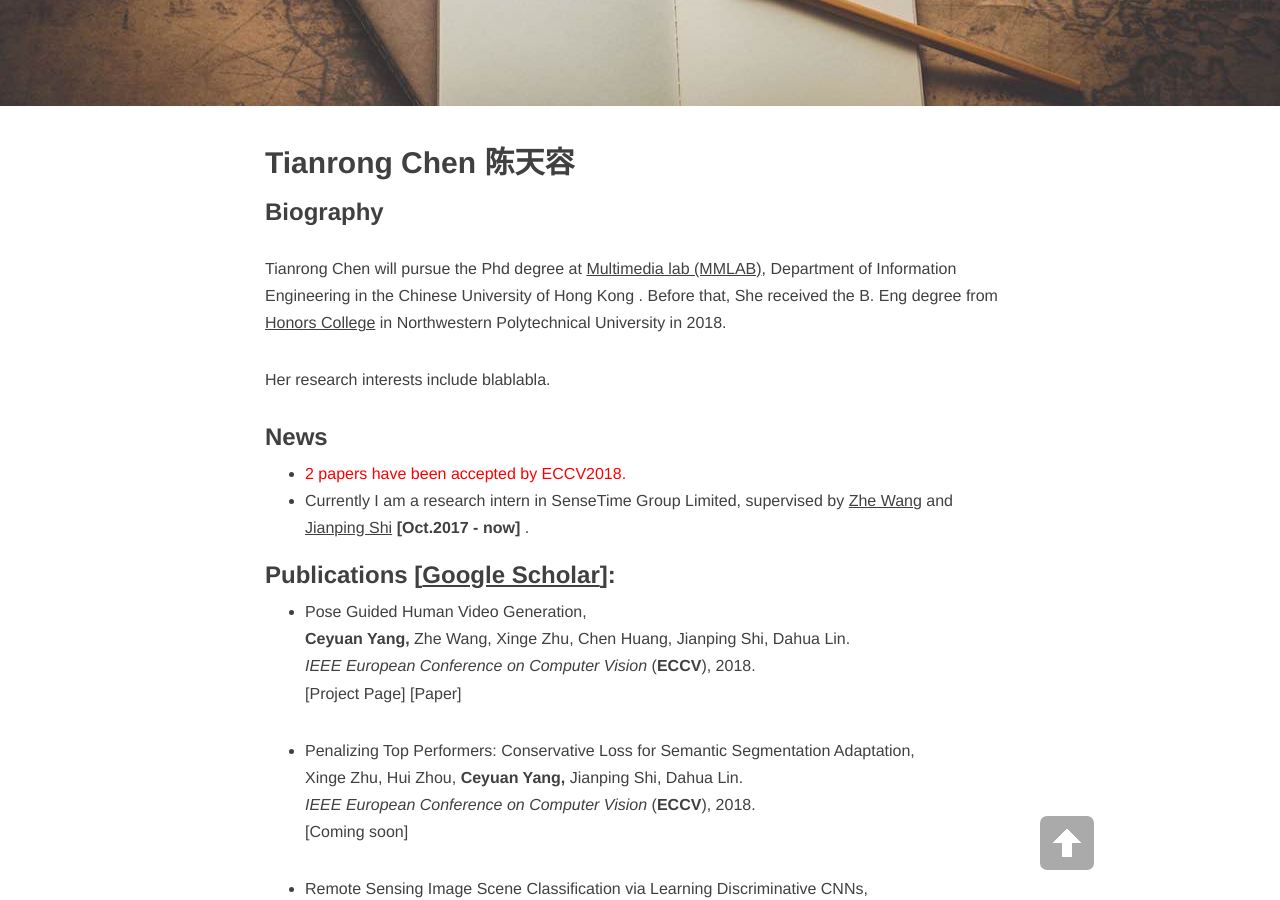
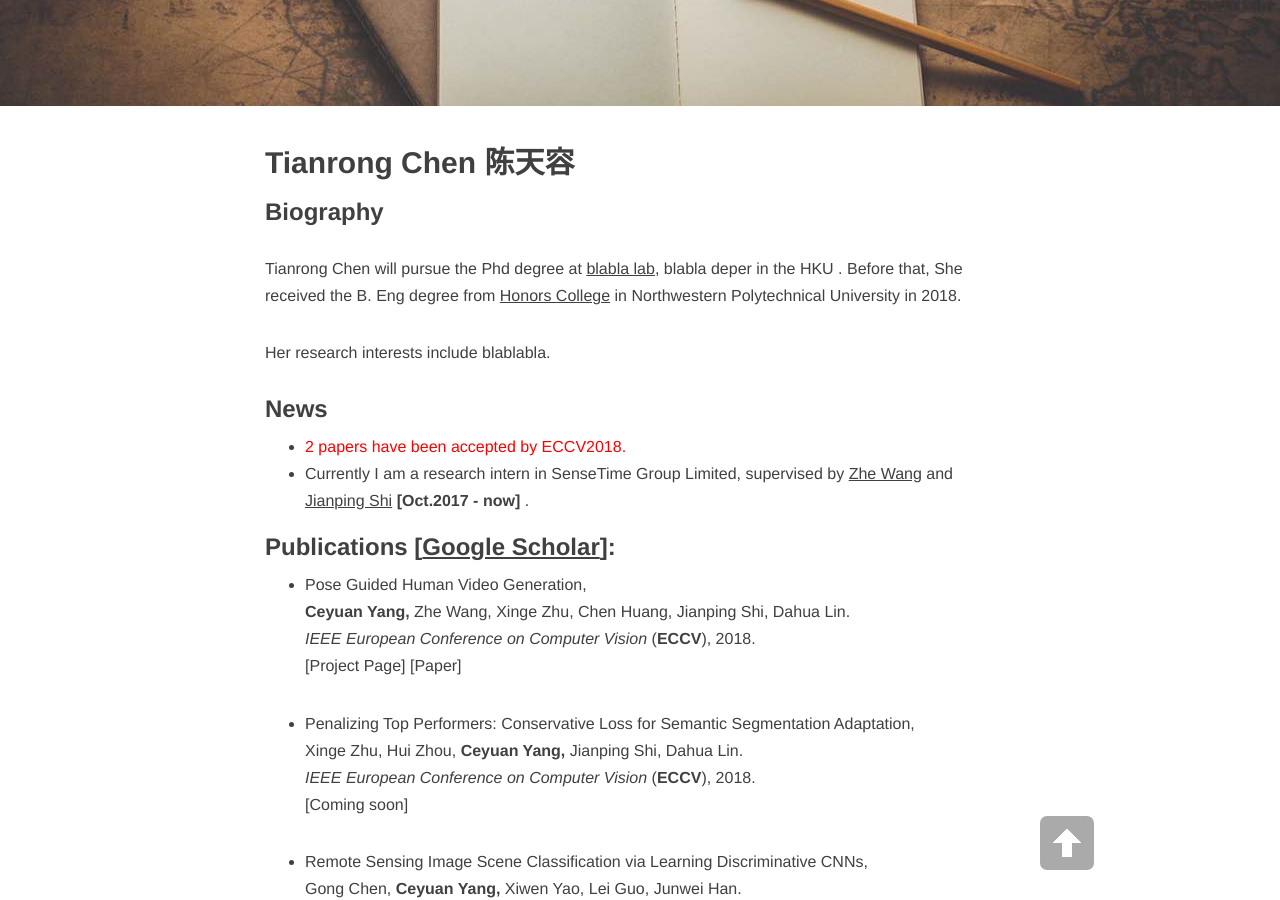
Before and after one commit to trchen12/trchen12.github.io, a Jekyll site: the page built from about.md, in a window 1280 px wide and 900 px high, scrolled down 322 px. Built offline with Jekyll 4.4.1, drawn with Linux system fonts in a browser that asks for light colours; nearby versions of some CDN libraries; comment, search, counter and statistics services are not loaded.

Commit message:
Update about.md

```diff
--- a/about.md
+++ b/about.md
@@ -7,7 +7,7 @@ header-img: "img/5.jpg"
 ## Tianrong Chen 陈天容
 
 ### Biography
-Tianrong Chen will pursue the Phd degree at [<U> Multimedia lab (MMLAB)</U>](http://mmlab.ie.cuhk.edu.hk/), [Department of Information Engineering](http://www.ie.cuhk.edu.hk/main/index.shtml) in the [Chinese University of Hong Kong](http://www.cuhk.edu.hk/chinese/index.html) . Before that, She received the B. Eng degree from [<U>Honors College</U>](http://honors.nwpu.edu.cn/) in [Northwestern Polytechnical University](http://www.nwpu.edu.cn/) in 2018.
+Tianrong Chen will pursue the Phd degree at [<U> blabla lab</U>](lab homepage link), [blabla deper](http://www.ie.cuhk.edu.hk/main/index.shtml) in the [HKU](http://www.cuhk.edu.hk/chinese/index.html) . Before that, She received the B. Eng degree from [<U>Honors College</U>](http://honors.nwpu.edu.cn/) in [Northwestern Polytechnical University](http://www.nwpu.edu.cn/) in 2018.
 
 Her research interests include blablabla.
 
```
